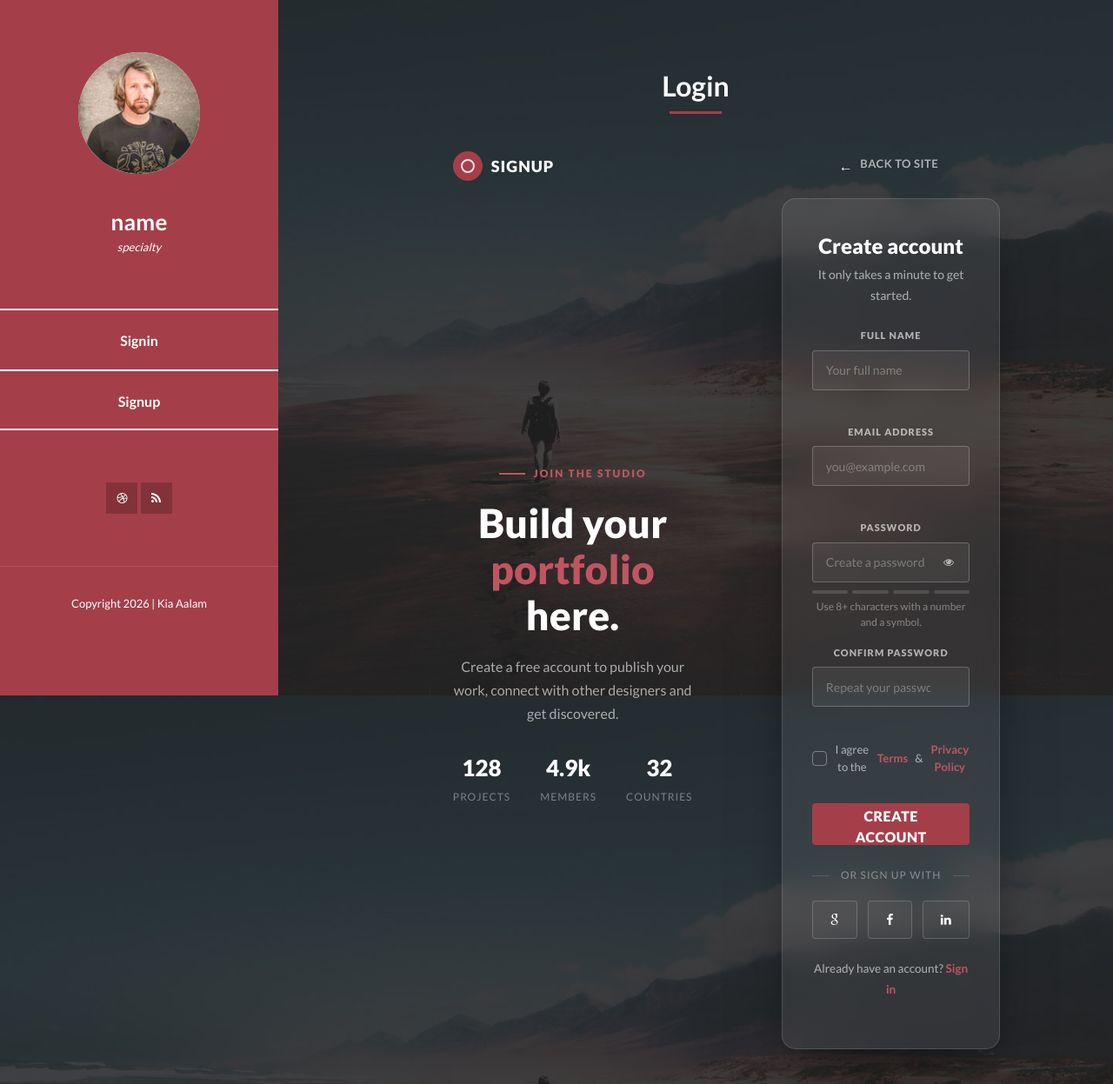
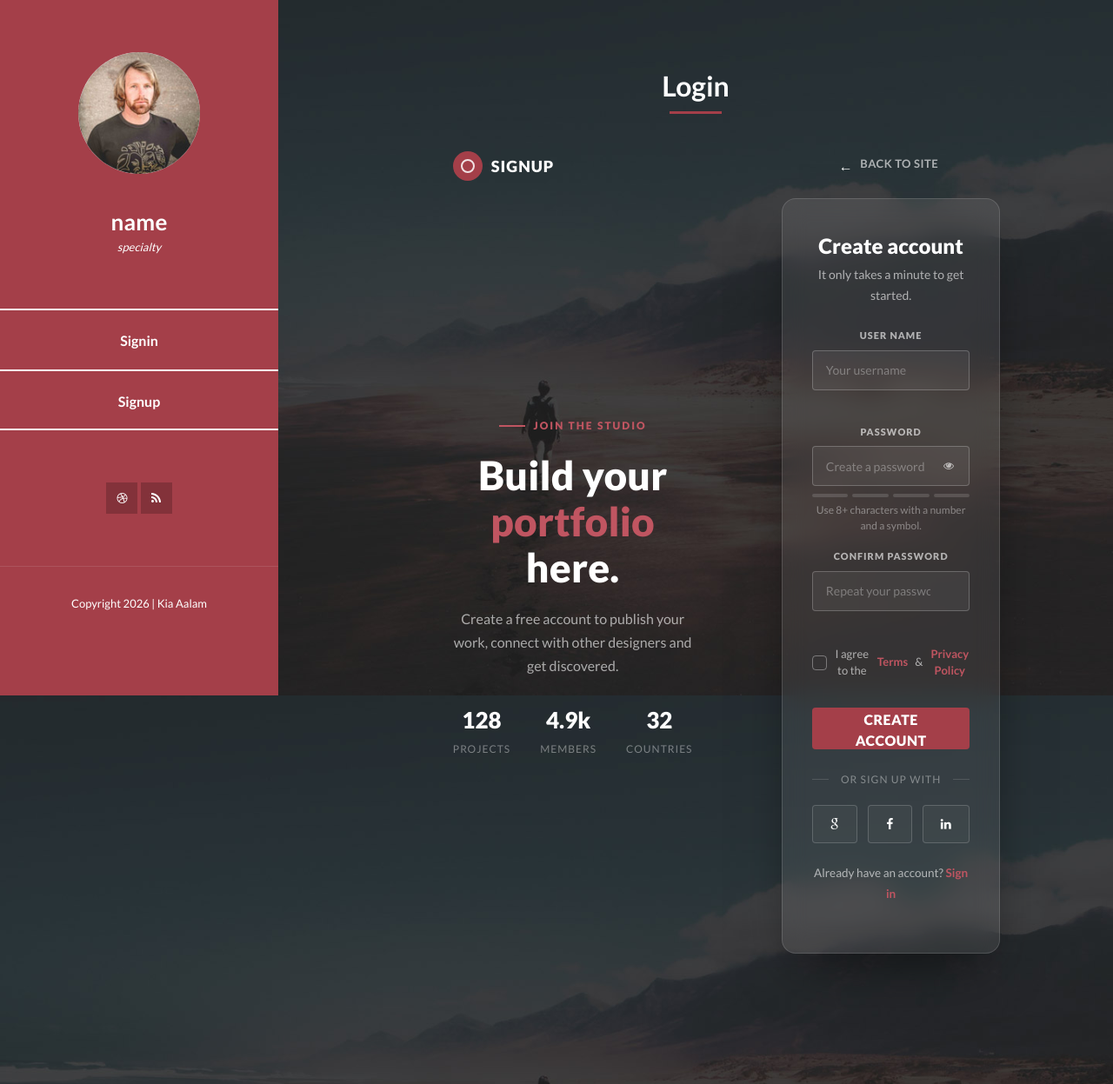
Before and after one commit to Kia-Aalam/ProfileManager, a Django app: page /login/signup/ in a window 1280 px wide. Shown: the top 1247 px of the page at 87% size. Run offline with Django 5.2, Linux system fonts and the light colour scheme; some libraries are stand-ins or nearby versions.

Commit message:
complete signup page views.py(without error messages)

```diff
--- a/login/templates/login/signin.html
+++ b/login/templates/login/signin.html
@@ -35,7 +35,7 @@
           <div class="field">
             <label for="username">User Name</label>
             <div class="control">
-              <input type="text" id="username" name="username" placeholder="Enter your username" />
+              <input type="text" id="username" name="username" placeholder="Enter your username" autocomplete="name" />
             </div>
             <div class="hint" id="usernameHint"></div>
           </div>
--- a/login/templates/login/signup.html
+++ b/login/templates/login/signup.html
@@ -8,11 +8,11 @@
 {% block signup %}
   <div class="auth-body">
     <div class="top-nav">
-      <a href="index.html" class="brand-mark">
+      <a href="#" class="brand-mark">
         <span class="mark"></span>
         <span>signup</span>
       </a>
-      <a href="index.html" class="back-link"><span class="arrow">&#8592;</span> Back to site</a>
+      <a href="#" class="back-link"><span class="arrow">&#8592;</span> Back to site</a>
     </div>
 
     <main class="auth-shell">
@@ -39,19 +39,11 @@
           <div class="form-banner" id="formBanner"></div>
 
           <div class="field">
-            <label for="fullname">Full name</label>
+            <label for="username">User Name</label>
             <div class="control">
-              <input type="text" id="fullname" name="fullname" placeholder="Your full name" autocomplete="name" />
+              <input type="text" id="username" name="username" placeholder="Your username" autocomplete="name" />
             </div>
-            <div class="hint" id="fullnameHint"></div>
-          </div>
-
-          <div class="field">
-            <label for="email">Email address</label>
-            <div class="control">
-              <input type="email" id="email" name="email" placeholder="you@example.com" autocomplete="email" />
-            </div>
-            <div class="hint" id="emailHint"></div>
+            <div class="hint" id="usernameHint"></div>
           </div>
 
           <div class="field">
@@ -95,7 +87,7 @@
             <button type="button" class="social-btn" aria-label="Continue with LinkedIn"><i class="fa fa-linkedin"></i></button>
           </div>
 
-          <p class="foot-note">Already have an account? <a href="signin.html" class="link-muted">Sign in</a></p>
+          <p class="foot-note">Already have an account? <a href="{% url 'signin' %}" class="link-muted">Sign in</a></p>
         </form>
       </section>
     </main>
--- a/login/views.py
+++ b/login/views.py
@@ -20,4 +20,19 @@ def signin(request):
 def signup(request):
     if request.user.is_authenticated == True:
         return redirect('home')
+
+    if request.method == 'POST':
+        username = request.POST.get('username')
+        password = request.POST.get('password')
+        confirmPassword = request.POST.get('confirmPassword')
+
+        exist_username = User.objects.filter(username=username).exists()
+        if not exist_username and password == confirmPassword:
+            user = User.objects.create_user(username=username, password=password)
+            user.save()
+            login(request, user)
+            return redirect('home')
+        else:
+            return redirect('signup')
+
     return render(request, 'login/signup.html')
```
Also changed, not shown: db.sqlite3.
